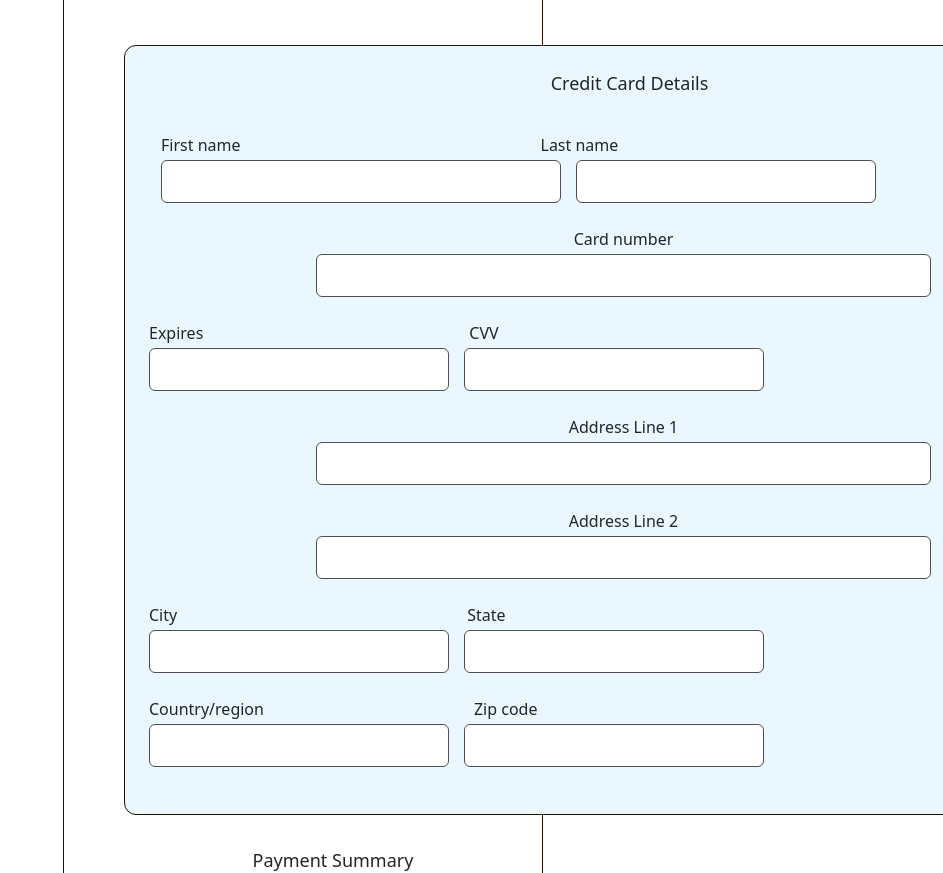
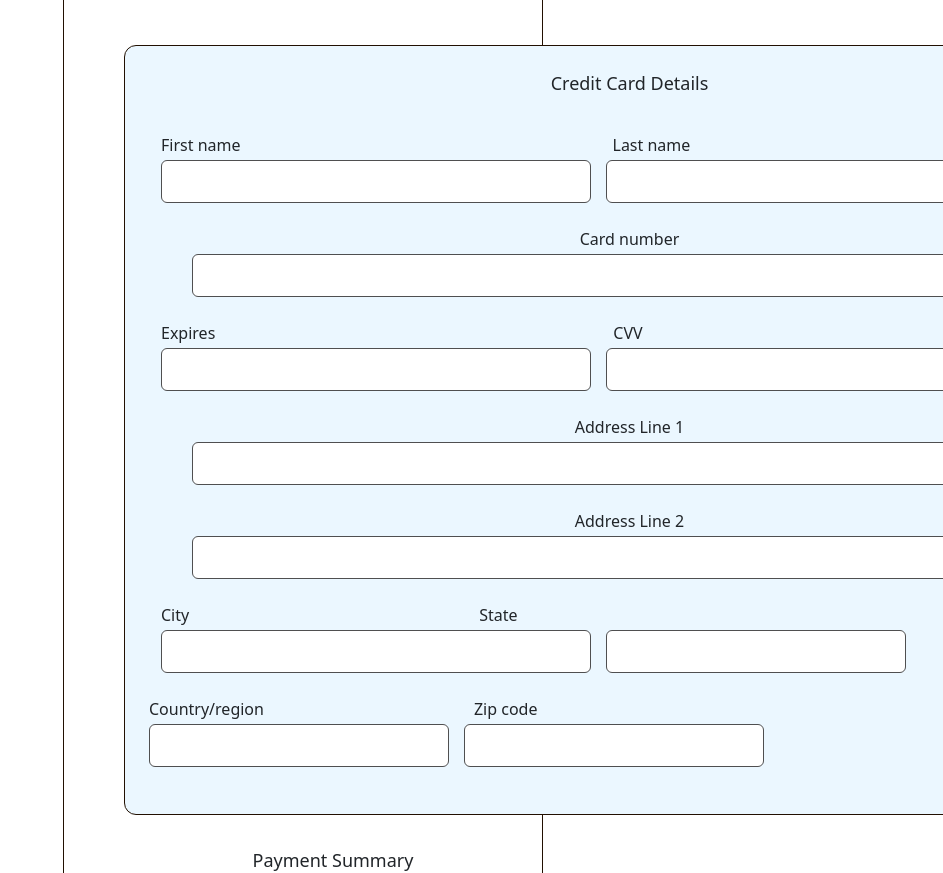
Before and after one commit to AlirezaEntessari/new-mlsa-frontend, a React (Create React App) app: page /membership-subscription-page in a window 1280 px wide. Shown: the part 760-1633 px from the top of the page, without its empty margins (337-1280 px from the left). Built offline with nearby package versions, Linux system fonts and the light colour scheme.

Commit message:
Added styling to Membership Subscription page

```diff
--- a/src/pages/MembershipSubscriptionPage/MembershipSubscriptionPage.scss
+++ b/src/pages/MembershipSubscriptionPage/MembershipSubscriptionPage.scss
@@ -1066,7 +1066,7 @@
         }
 
         &__tablet-last-name-label {
-            margin-left: 300px;
+            margin-left: 372px;
         }
 
         &__tablet-name-input-container {
@@ -1077,7 +1077,124 @@
         &__tablet-first-name-input {
             border: 1px solid $dark-gray;
             border-radius: 6px;
-            width: 400px;
+            width: 430px;
+            height: 43px;
+            margin-top: 3px;
+        }
+
+        &__tablet-last-name-input {
+            border: 1px solid $dark-gray;
+            border-radius: 6px;
+            width: 430px;
+            height: 43px;
+            margin-top: 3px;
+            margin-left: 15px;
+        }
+
+        &__card-number-label {
+            display: block;
+            margin-left: 36px;
+            margin-top: 24px;
+        }
+
+        &__card-number-input {
+            margin-left: 36px;
+            border: 1px solid $dark-gray;
+            border-radius: 6px;
+            width: 875px;
+            height: 43px;
+            margin-top: 3px;
+        }
+
+        &__expires-cvv-container {
+            display: none;
+        }
+
+        &__tablet-expires-cvv-labels-container {
+            display: flex;
+            margin-left: 36px;
+            margin-top: 24px;
+        }
+
+        &__tablet-cvv-label {
+            margin-left: 398px;
+        }
+
+        &__tablet-expires-cvv-input-container {
+            display: flex;
+            margin-left: 36px;
+        }
+
+        &__tablet-expires-input {
+            border: 1px solid $dark-gray;
+            border-radius: 6px;
+            width: 430px;
+            height: 43px;
+            margin-top: 3px;
+        }
+
+        &__tablet-cvv-input {
+            border: 1px solid $dark-gray;
+            border-radius: 6px;
+            width: 430px;
+            height: 43px;
+            margin-top: 3px;
+            margin-left: 15px;
+        }
+
+        &__address-line-1-label {
+            display: block;
+            margin-left: 36px;
+            margin-top: 24px;
+        }
+
+        &__address-line-1-input {
+            margin-left: 36px;
+            border: 1px solid $dark-gray;
+            border-radius: 6px;
+            width: 875px;
+            height: 43px;
+            margin-top: 3px;
+        }
+
+        &__address-line-2-label {
+            display: block;
+            margin-left: 36px;
+            margin-top: 24px;
+        }
+
+        &__address-line-2-input {
+            margin-left: 36px;
+            border: 1px solid $dark-gray;
+            border-radius: 6px;
+            width: 875px;
+            height: 43px;
+            margin-top: 3px;
+        }
+
+        &__city-state-container {
+            display: none;
+        }
+
+        &__tablet-city-state-labels-container {
+            display: flex;
+            margin-left: 36px;
+            margin-top: 24px;
+        }
+
+        &__tablet-state-label {
+            margin-left: 290px;
+        }
+
+        &__tablet-city-state-input-container {
+            display: flex;
+            margin-left: 36px;
+        }
+
+        &__tablet-city-input {
+            border: 1px solid $dark-gray;
+            border-radius: 6px;
+            width: 430px;
             height: 43px;
             margin-top: 3px;
         }
```
